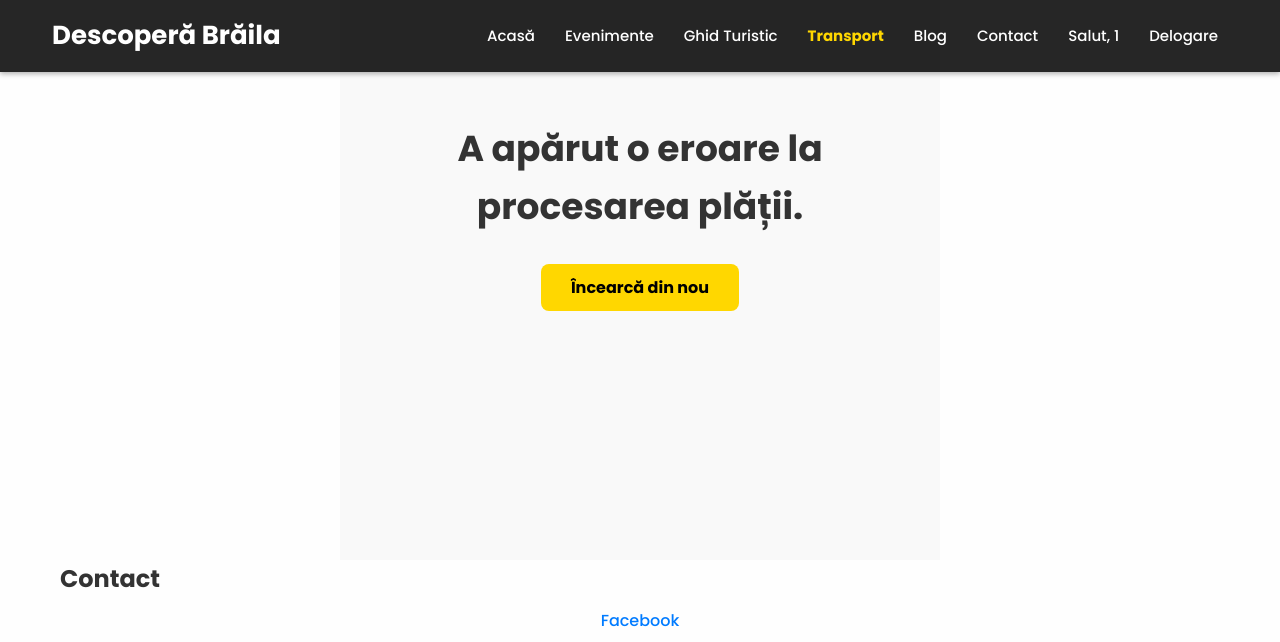
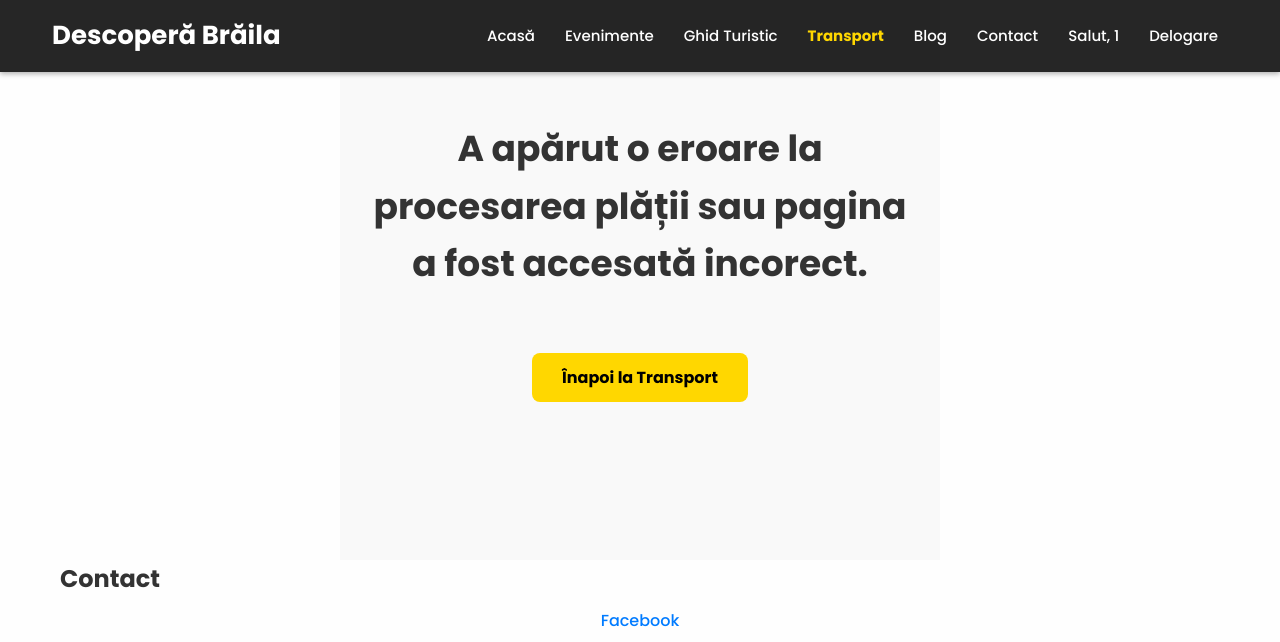
Before and after one commit to OkiiDinUnbra/licenta-descopera-braila, a PHP site: page /genereaza_bilet.php in a window 1280 px wide. Shown: the top 642 px of the page. Run offline with PHP 8.4, Linux system fonts and the light colour scheme; the visitor is signed in with stand-in values (Sample User, id 1).

Commit message:
Update genereaza_bilet.php

```diff
--- a/genereaza_bilet.php
+++ b/genereaza_bilet.php
@@ -15,26 +15,28 @@ if (!isset($_SESSION['user_id'])) {
 $user_id = $_SESSION['user_id'];
 $nume_utilizator = $_SESSION['nume'];
 
-// 1. Generăm datele biletului
-$cod_unic = 'BR_' . strtoupper(uniqid()) . '_' . rand(1000, 9999); // Ex: BR_65E4A..._4592
-$data_achizitie = date('Y-m-d H:i:s');
-$data_expirare = date('Y-m-d H:i:s', strtotime('+60 minutes')); // Valabil exact 60 de minute!
+$mesaj_succes = false;
+$cod_unic = '';
+$data_achizitie = '';
+$data_expirare = '';
+$qr_image_url = '';
 
-$mesaj_succes = false;
+// 1. Generăm biletul DOAR dacă utilizatorul a apăsat butonul de Cumpărare (POST request)
+if ($_SERVER["REQUEST_METHOD"] == "POST") {
+    $cod_unic = 'BR_' . strtoupper(uniqid()) . '_' . rand(1000, 9999);
+    $data_achizitie = date('Y-m-d H:i:s');
+    $data_expirare = date('Y-m-d H:i:s', strtotime('+60 minutes'));
 
-// 2. Inserăm biletul în baza de date
-if ($_SERVER["REQUEST_METHOD"] == "POST") {
     $stmt = $conn->prepare("INSERT INTO bilete_achizitionate (user_id, cod_qr_unic, data_achizitie, data_expirare, status) VALUES (?, ?, ?, ?, 'activ')");
     $stmt->bind_param("isss", $user_id, $cod_unic, $data_achizitie, $data_expirare);
 
     if ($stmt->execute()) {
         $mesaj_succes = true;
+        // Generăm imaginea QR doar dacă s-a salvat cu succes în baza de date
+        $qr_image_url = "https://api.qrserver.com/v1/create-qr-code/?size=200x200&data=" . urlencode($cod_unic);
     }
     $stmt->close();
 }
-
-// 3. API-ul care ne desenează codul QR pe baza codului unic
-$qr_image_url = "https://api.qrserver.com/v1/create-qr-code/?size=200x200&data=" . urlencode($cod_unic);
 ?>
 
 <style>
@@ -61,8 +63,8 @@ $qr_image_url = "https://api.qrserver.com/v1/create-qr-code/?size=200x200&data="
 <section class="bilet-container">
 
     <?php if (!$mesaj_succes): ?>
-        <h2>A apărut o eroare la procesarea plății.</h2>
-        <a href="transport.php" class="btn">Încearcă din nou</a>
+        <h2>A apărut o eroare la procesarea plății sau pagina a fost accesată incorect.</h2>
+        <a href="transport.php" class="btn" style="display:inline-block; margin-top: 20px;">Înapoi la Transport</a>
     <?php else: ?>
 
         <div id="loadingSec" class="loading-plata" style="display: block;">
@@ -104,17 +106,15 @@ $qr_image_url = "https://api.qrserver.com/v1/create-qr-code/?size=200x200&data="
         </div>
 
         <script>
-            // Simulăm timpul de plată (2 secunde)
             setTimeout(function() {
                 document.getElementById('loadingSec').style.display = 'none';
                 document.getElementById('biletSec').style.display = 'block';
                 startTimer();
             }, 2000);
 
-            // Funcția pentru cronometrul de 60 de minute
             function startTimer() {
-                // Setăm data expirării luată din PHP (trebuie transformată pt JS)
-                var expireTime = new Date("<?= date('M d, Y H:i:s', strtotime($data_expirare)) ?>").getTime();
+                // IMPORTANT: Asigură formatul cross-browser luând date din PHP formatate corect
+                var expireTime = new Date("<?= date('Y/m/d H:i:s', strtotime($data_expirare)) ?>").getTime();
 
                 var x = setInterval(function() {
                     var now = new Date().getTime();
@@ -123,7 +123,6 @@ $qr_image_url = "https://api.qrserver.com/v1/create-qr-code/?size=200x200&data="
                     var minutes = Math.floor((distance % (1000 * 60 * 60)) / (1000 * 60));
                     var seconds = Math.floor((distance % (1000 * 60)) / 1000);
 
-                    // Adăugăm un zero în față dacă e sub 10
                     minutes = minutes < 10 ? "0" + minutes : minutes;
                     seconds = seconds < 10 ? "0" + seconds : seconds;
 
```
